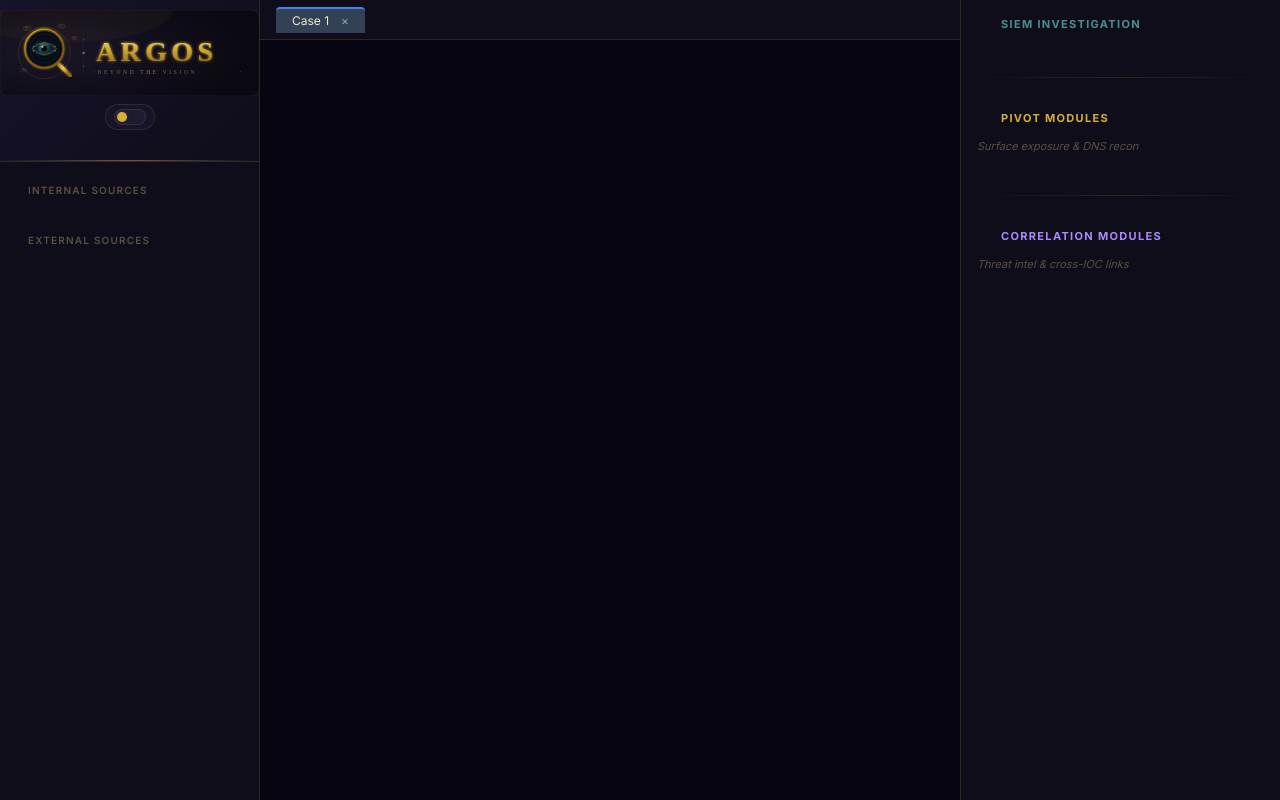
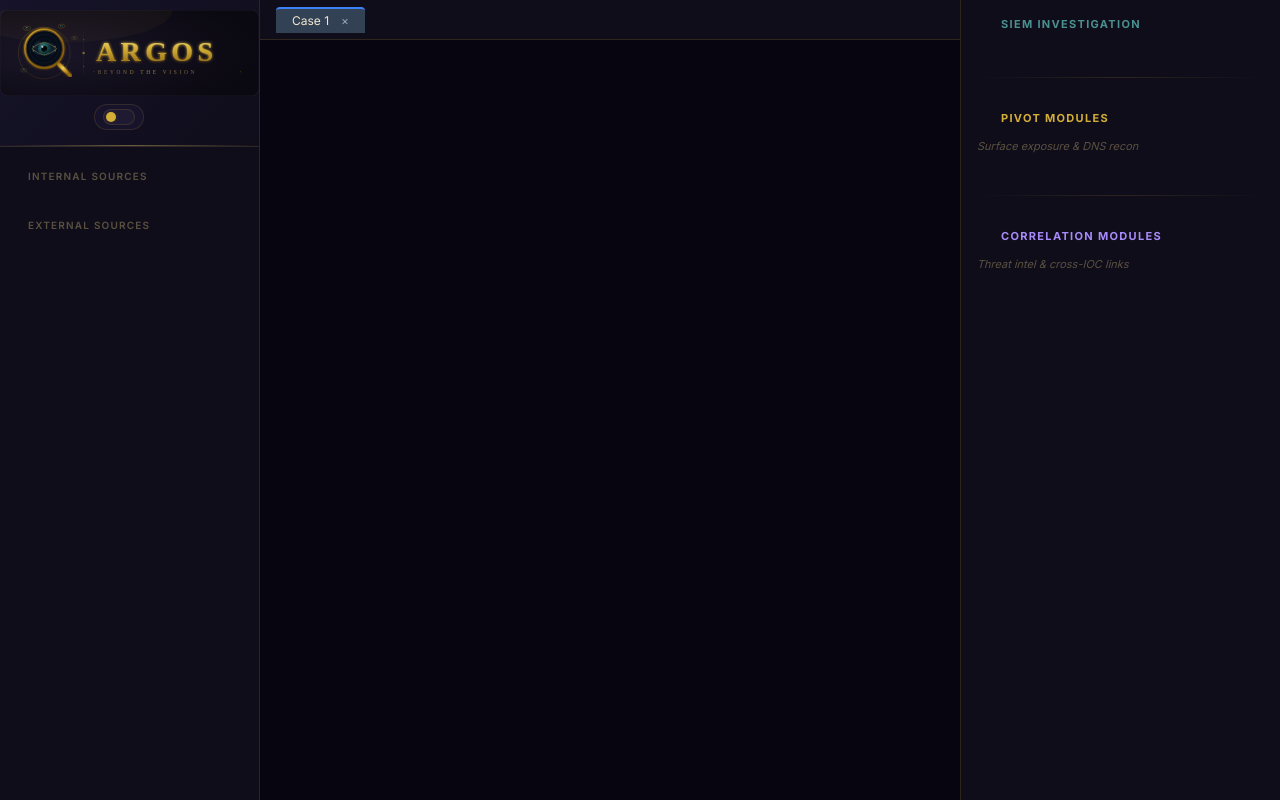
Before and after one commit to gloupps/Argos, a Python web app: template app/templates/index.html in a window 1280 px wide. Run offline with Jinja, Linux system fonts and the light colour scheme; the template is opened without the code that fills it, so the values that code supplies are empty; some libraries are stand-ins or nearby versions.

Commit message:
Refactor left navbar HTML structure and controls

```diff
--- a/app/templates/left_navbar.html
+++ b/app/templates/left_navbar.html
@@ -1,8 +1,9 @@
 <aside class="argos-left w-64 flex flex-col overflow-y-auto" style="width:var(--sidebar-width,260px)">
 
     <!-- Logo + Controls -->
-    <div class="argos-logo-zone flex items-center gap-2 shrink-0">
-        <div class="flex items-center">
+    <div class="argos-logo-zone shrink-0">
+        <!-- Logo full width -->
+        <div class="argos-logo-row">
             <img id="argos-logo-img"
                  class="argos-logo-img object-contain"
                  src="{{ url_for('static', filename='images/argos-logo-full.svg') }}"
@@ -11,17 +12,20 @@
                  alt="Argos">
         </div>
 
+        <!-- Controls row -->
+        <div class="argos-logo-controls">
             <!-- Theme toggle -->
-        <button class="argos-theme-toggle shrink-0" id="argos-theme-btn" onclick="ArgosTheme.toggle()" title="Toggle dark/light mode">
+            <button class="argos-theme-toggle" id="argos-theme-btn" onclick="ArgosTheme.toggle()" title="Toggle dark/light mode">
                 <span class="toggle-track"><span class="toggle-thumb"></span></span>
             </button>
 
             <!-- Settings -->
-        <button class="argos-btn-icon shrink-0 ml-1"
+            <button class="argos-btn-icon"
                     data-action="open-settings"
                     title="Settings">
                 <i data-lucide="settings" class="w-4 h-4"></i>
             </button>
+        </div>
     </div>
 
     <div class="p-3 space-y-5 flex-1">
```
Lines whose indentation alone changed are shown as unchanged.
